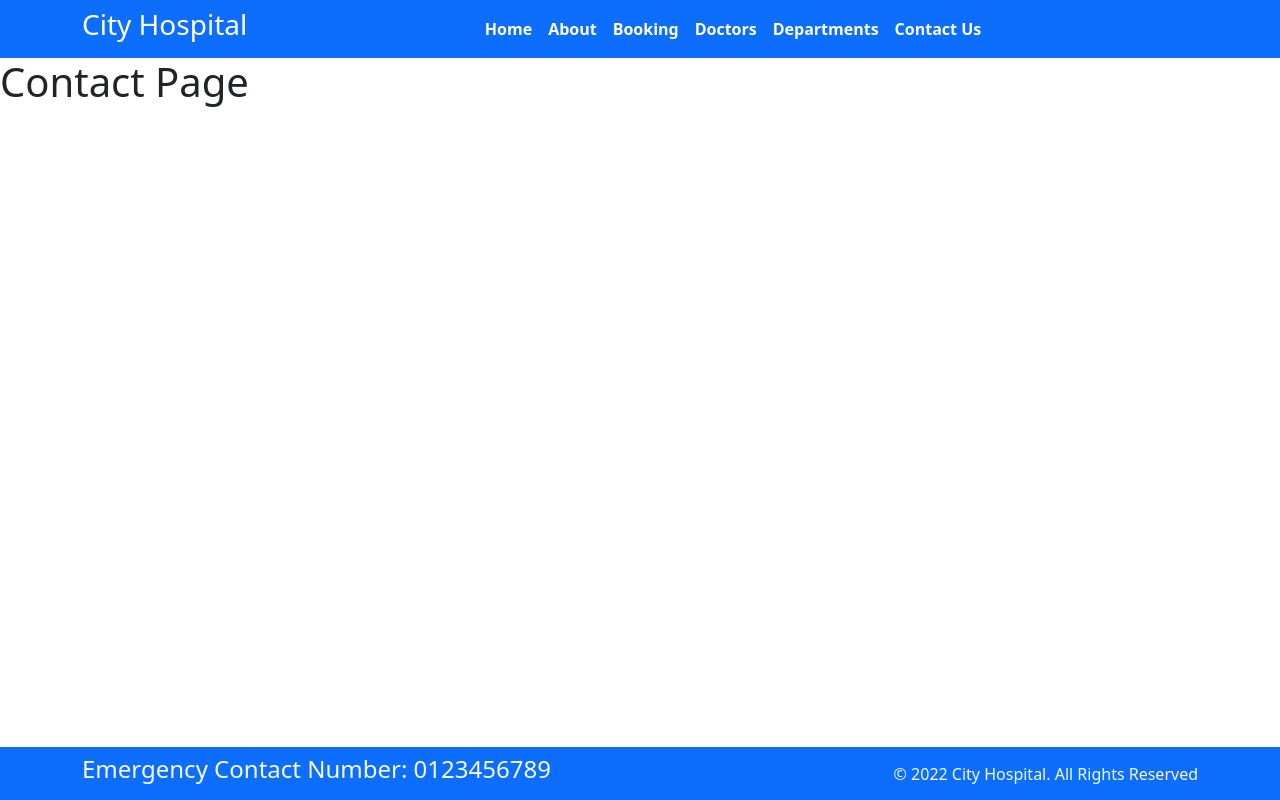
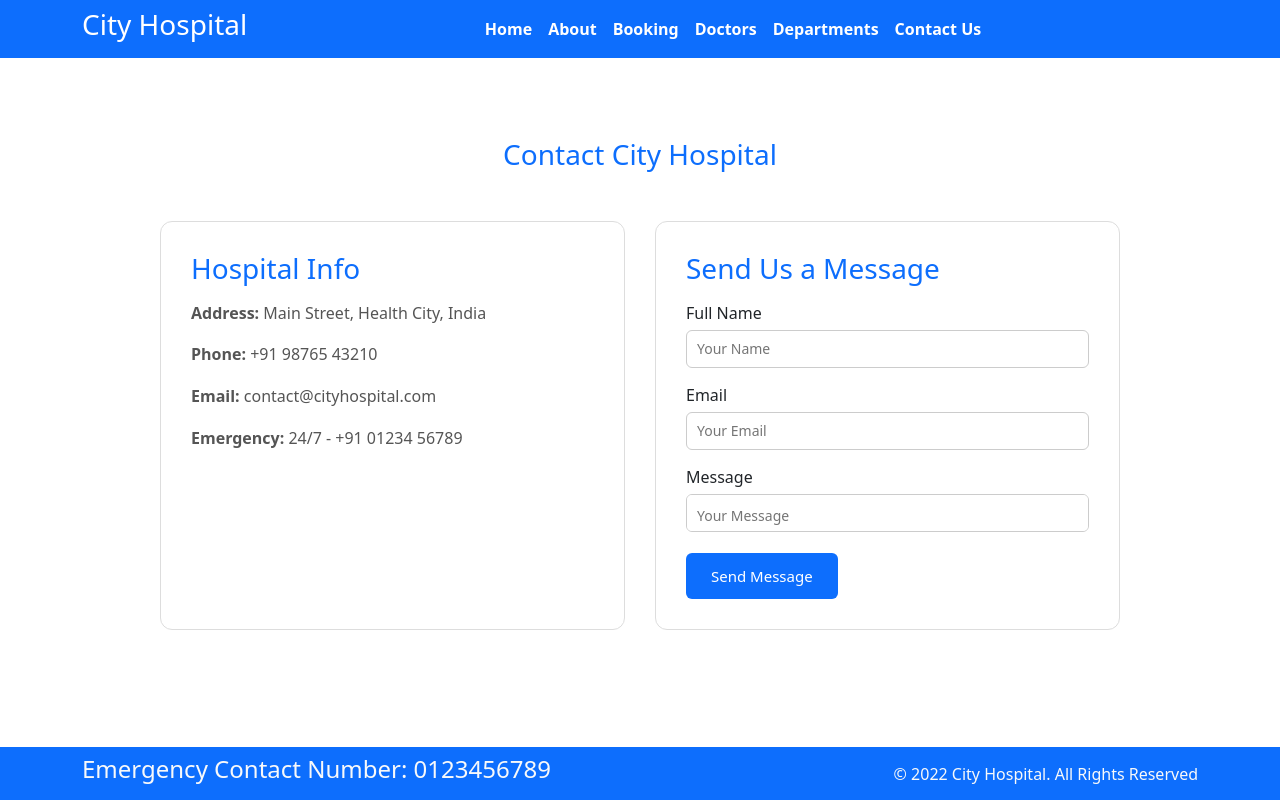
Before and after one commit to noorarahiman/HealthHub, a Django app: page /contact/ in a window 1280 px wide. Run offline with Django 5.2, Linux system fonts and the light colour scheme; some libraries are stand-ins or nearby versions.

Commit message:
add professional about and contact pages

```diff
--- a/static/css/style.css
+++ b/static/css/style.css
@@ -70,3 +70,99 @@ li:hover{
 .about-card ul {
     padding-left: 18px;
 }
+
+.contact-container {
+    max-width: 1000px;
+    margin: 60px auto;
+    padding: 20px;
+}
+
+.page-title {
+    text-align: center;
+    font-size: 28px;
+    color: #0d6efd;
+    margin-bottom: 50px;
+}
+
+
+.contact-grid {
+    display: grid;
+    grid-template-columns: repeat(auto-fit, minmax(300px, 1fr));
+    gap: 30px;
+}
+
+.contact-card {
+    background: #ffffff;
+    padding: 30px;
+    border-radius: 12px;
+    position: relative;
+    border: 1px solid #ddd;
+    transition: transform 0.3s ease, box-shadow 0.3s ease;
+}
+
+
+.card-line {
+    position: absolute;
+    top: 0;
+    left: 0;
+    height: 4px;
+    width: 0;
+    background: #0d6efd;
+    transition: width 0.3s ease;
+}
+
+
+.contact-card:hover {
+    transform: translateY(-6px);
+    box-shadow: 0 10px 25px rgba(0,0,0,0.1);
+}
+
+.contact-card:hover .card-line {
+    width: 100%;
+}
+
+
+.contact-card h3 {
+    margin-bottom: 15px;
+    color: #0d6efd;
+}
+
+
+form label {
+    display: block;
+    margin-bottom: 5px;
+    font-weight: 500;
+}
+
+form input,
+form textarea {
+    width: 100%;
+    padding: 10px;
+    margin-bottom: 15px;
+    border-radius: 6px;
+    border: 1px solid #ccc;
+    font-size: 14px;
+    height:38px;
+    resize:none;
+}
+
+form button {
+    background: #0d6efd;
+    color: white;
+    padding: 12px 25px;
+    border: none;
+    border-radius: 6px;
+    cursor: pointer;
+    font-size: 15px;
+    transition: background 0.3s ease;
+}
+
+form button:hover {
+    background: #0056b3;
+}
+
+
+.contact-card p {
+    color: #555;
+    line-height: 1.6;
+}
--- a/templates/contact.html
+++ b/templates/contact.html
@@ -1,9 +1,51 @@
 {% extends 'base.html' %}
+{% load static %}
 
 {% block title %}
-Contact
+Contact | City Hospital
 {% endblock %}
 
 {% block content %}
-<h1>Contact Page</h1>
+
+<link rel="stylesheet" href="{% static 'css/contact.css' %}">
+
+<div class="contact-container">
+
+    <h2 class="page-title">Contact City Hospital</h2>
+
+    <div class="contact-grid">
+
+
+        <div class="contact-card">
+            <span class="card-line"></span>
+            <h3>Hospital Info</h3>
+            <p><strong>Address:</strong> Main Street, Health City, India</p>
+            <p><strong>Phone:</strong> +91 98765 43210</p>
+            <p><strong>Email:</strong> contact@cityhospital.com</p>
+            <p><strong>Emergency:</strong> 24/7 - +91 01234 56789</p>
+        </div>
+
+
+        <div class="contact-card">
+            <span class="card-line"></span>
+            <h3>Send Us a Message</h3>
+            <form method="post" action="">
+                {% csrf_token %}
+                <label for="name">Full Name</label>
+                <input type="text" id="name" name="name" placeholder="Your Name" required>
+
+                <label for="email">Email</label>
+                <input type="email" id="email" name="email" placeholder="Your Email" required>
+
+                <label for="message">Message</label>
+                <textarea id="message" name="message" rows="5" placeholder="Your Message" required></textarea>
+
+                <button type="submit">Send Message</button>
+            </form>
+        </div>
+
+    </div>
+
+</div>
+
 {% endblock %}
```
